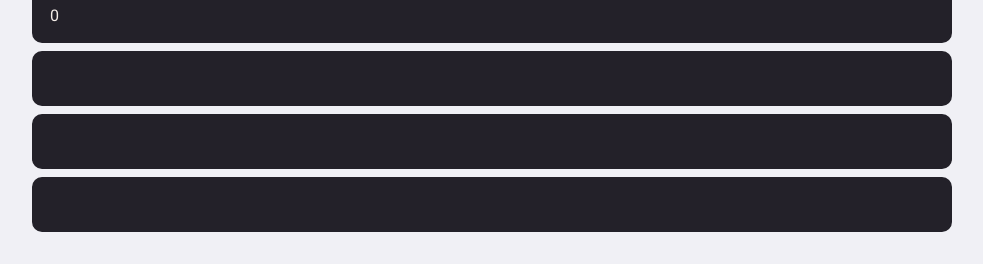
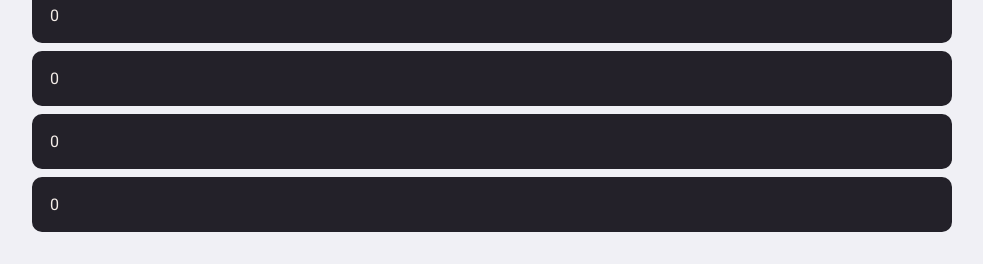
Before and after one commit to rubensojunior/border-radius-previewer, a React (Create React App) app: page / in a window 1280 px wide. Shown: the part 602-866 px from the top of the page, without its empty margins (148-1131 px from the left). Built offline with nearby package versions, Linux system fonts and the light colour scheme.

Commit message:
adding logic of changing border to another 4

```diff
--- a/src/pages/Main/index.tsx
+++ b/src/pages/Main/index.tsx
@@ -6,6 +6,9 @@ import { Container, Box } from './styles'
 
 const App: React.FC = () => {
   const [borderTopLeft, setBorderTopLeft] = useState(0)
+  const [borderTopRight, setBorderTopRight] = useState(0)
+  const [borderBottomLeft, setBorderBottomLeft] = useState(0)
+  const [borderBottomRight, setBorderBottomRight] = useState(0)
 
   const handleInputTopLeftChange = useCallback((event) => {
     const borderTopLeftValue = event.target.value
@@ -13,18 +16,53 @@ const App: React.FC = () => {
     setBorderTopLeft(borderTopLeftValue)
   }, [])
 
+  const handleInputTopRightChange = useCallback((event) => {
+    const borderTopRightValue = event.target.value
+
+    setBorderTopRight(borderTopRightValue)
+  }, [])
+
+  const handleInputBottomLeftChange = useCallback((event) => {
+    const borderBottomLeftValue = event.target.value
+
+    setBorderBottomLeft(borderBottomLeftValue)
+  }, [])
+
+  const handleInputBottomRightChange = useCallback((event) => {
+    const borderBottomRightValue = event.target.value
+
+    setBorderBottomRight(borderBottomRightValue)
+  }, [])
+
   return (
     <Container>
-      <Box borderTopLeft={borderTopLeft} />
+      <Box
+        borderTopLeft={borderTopLeft}
+        borderTopRight={borderTopRight}
+        borderBottomLeft={borderBottomLeft}
+        borderBottomRight={borderBottomRight}
+      />
 
       <Input
         onChange={(event) => handleInputTopLeftChange(event)}
         value={borderTopLeft}
         type="number"
       />
-      <Input />
-      <Input />
-      <Input />
+      <Input
+        onChange={(event) => handleInputTopRightChange(event)}
+        value={borderTopRight}
+        type="number"
+      />
+      <Input
+        onChange={(event) => handleInputBottomLeftChange(event)}
+        value={borderBottomLeft}
+        type="number"
+      />
+      <Input
+        onChange={(event) => handleInputBottomRightChange(event)}
+        value={borderBottomRight}
+        type="number"
+      />
     </Container>
   )
 }
--- a/src/pages/Main/styles.ts
+++ b/src/pages/Main/styles.ts
@@ -2,6 +2,9 @@ import styled, { css } from 'styled-components'
 
 interface BorderProps {
   borderTopLeft: number
+  borderTopRight: number
+  borderBottomLeft: number
+  borderBottomRight: number
 }
 
 export const Container = styled.div`
@@ -22,4 +25,22 @@ export const Box = styled.div<BorderProps>`
     css`
       border-top-left-radius: ${props.borderTopLeft}px;
     `}
+
+  ${(props) =>
+    props.borderTopRight &&
+    css`
+      border-top-right-radius: ${props.borderTopRight}px;
+    `}
+
+  ${(props) =>
+    props.borderBottomLeft &&
+    css`
+      border-bottom-left-radius: ${props.borderBottomLeft}px;
+    `}
+
+  ${(props) =>
+    props.borderBottomRight &&
+    css`
+      border-bottom-right-radius: ${props.borderBottomRight}px;
+    `}
 `
```
